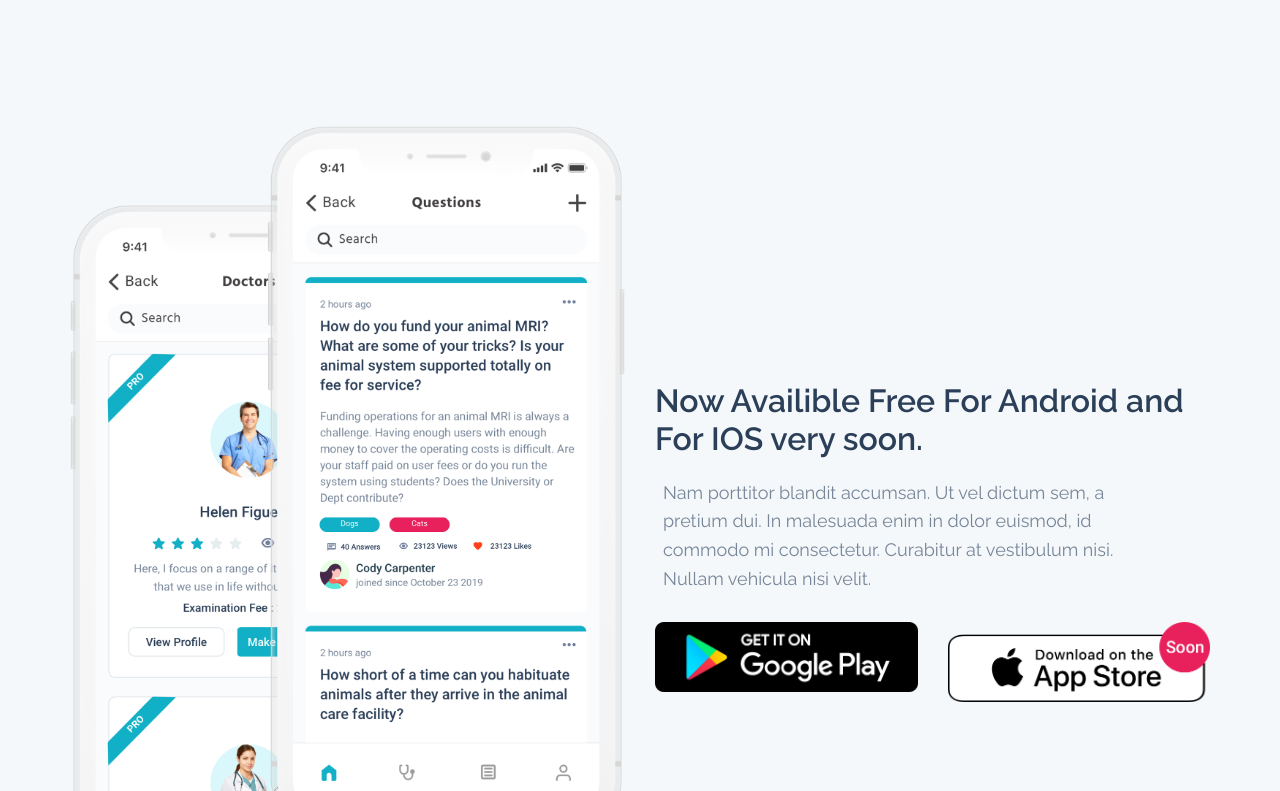
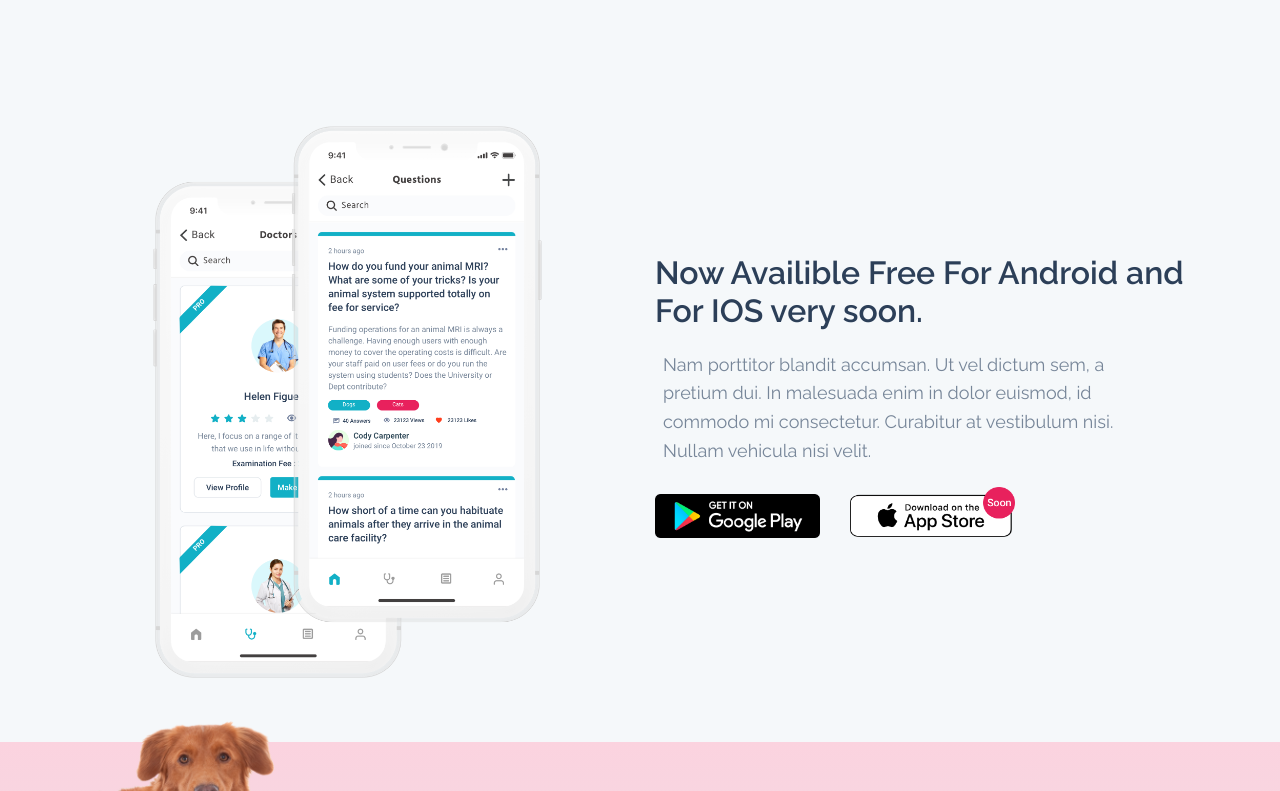
Before and after one commit to eng-mahmoud-adel/Zoorest-React.js, a React (Create React App) app: page / in a window 1280 px wide. Shown: the part 609-1400 px from the top of the page. Built offline with nearby package versions, Linux system fonts and the light colour scheme; no server answers.

Commit message:
adjusting images in download-app-section https://trello.com/c/FGK2BmVx/

```diff
--- a/src/pages/Home/DownloadAppSection.jsx
+++ b/src/pages/Home/DownloadAppSection.jsx
@@ -8,7 +8,7 @@ const DownloadAppSection = (props) => {
     const {downloadData} = props;
     return (
         <div className="row">
-            <div className="col-md-6">
+            <div className="image-section col-md-6">
                 {/*todo mock-up image needs to be smaller little smaller maxWidth: "80%" masalan*/}
                 <LazyLoad unmountIfInvisible={true} once={true}
                           placeholder={<h5 className="lazy loading">loading...</h5>}>
@@ -20,7 +20,7 @@ const DownloadAppSection = (props) => {
                 <div className="wrapper">
                     <p className="desc">{downloadData.description}</p>
                     <div className="row">
-                        <div className="col-md-6">
+                        <div className="col-sm-4">
                             <a href="https://play.google.com/store/apps/details?id=com.zoorest.zoorestapp"
                                target="_blank">
                                 <LazyLoad unmountIfInvisible={true} once={true}
@@ -29,11 +29,11 @@ const DownloadAppSection = (props) => {
                                 </LazyLoad>
                             </a>
                         </div>
-                        <div className="col-md-6">
+                        <div className="col-sm-4">
                             <a href="#" target="_blank">
                                 <LazyLoad unmountIfInvisible={true} once={true}
                                           placeholder={<h5 className="lazy loading">loading...</h5>}>
-                                    <img src={appStoreImage} alt="" className="img-fluid"/>
+                                    <img src={appStoreImage} alt="" className="img-fluid app-store-image"/>
                                 </LazyLoad>
                             </a>
                         </div>
--- a/src/sass/pages/_home.scss
+++ b/src/sass/pages/_home.scss
@@ -23,6 +23,13 @@
 /* start download app section */
 #section-download-apps {
   padding: $padding-64 0;
+  .image-section {
+    img {
+      max-width: 70%;
+      display: block;
+      margin: auto;
+    }
+  }
 
   .title {
     color: $dark;
@@ -30,14 +37,14 @@
   }
 
   .wrap-section {
-    margin-top: $margin-64;
-    padding-top: $padding-64;
-
     .wrapper {
       .desc {
         padding: $padding-12 $padding-64 $padding-12 $padding-8;
         color: $gray-color;
         font-size: $font-size-18;
+      }
+      .app-store-image {
+        transform: translateY(-7px);
       }
     }
   }
```
